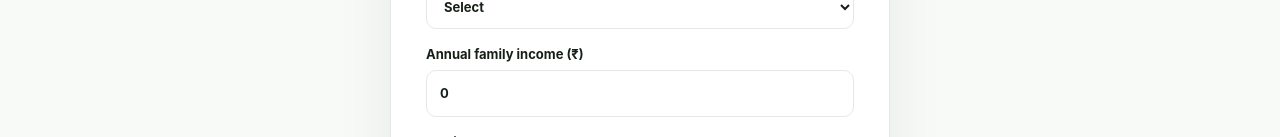
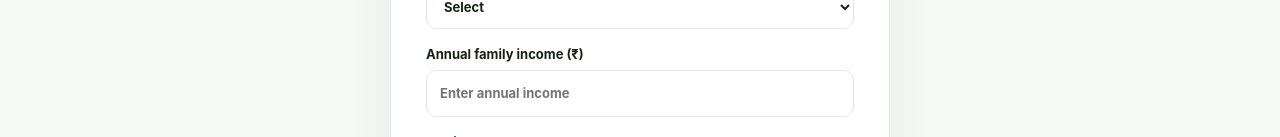
Before and after one commit to adityas306/tribal-sahay, a React (Vite) app in the folder frontend/: page /register in a window 1280 px wide. Shown: the part 663-800 px from the top of the page. Built offline with nearby package versions, Linux system fonts and the light colour scheme; no server answers.

Commit message:
Modify income input to handle numeric text input
Updated income input field to accept numeric input as text and handle empty values correctly.

```diff
--- a/frontend/src/pages/Auth.jsx
+++ b/frontend/src/pages/Auth.jsx
@@ -95,6 +95,7 @@ function Auth({ register = false }) {
             <>
               <label>
                 Full name
+
                 <input
                   type="text"
                   required
@@ -110,6 +111,7 @@ function Auth({ register = false }) {
 
               <label>
                 Mobile number
+
                 <input
                   type="tel"
                   value={form.phone}
@@ -124,6 +126,7 @@ function Auth({ register = false }) {
 
               <label>
                 Course / programme
+
                 <input
                   type="text"
                   value={form.course}
@@ -178,15 +181,28 @@ function Auth({ register = false }) {
                 Annual family income (₹)
 
                 <input
-                  type="number"
-                  min="0"
-                  value={form.income}
-                  onChange={(e) =>
+                  type="text"
+                  inputMode="numeric"
+                  value={
+                    form.income === 0
+                      ? ""
+                      : form.income
+                  }
+                  onChange={(e) => {
+                    const value =
+                      e.target.value.replace(
+                        /\D/g,
+                        ""
+                      );
+
                     updateField(
                       "income",
-                      Number(e.target.value)
-                    )
-                  }
+                      value === ""
+                        ? 0
+                        : Number(value)
+                    );
+                  }}
+                  placeholder="Enter annual income"
                 />
               </label>
             </>
```
